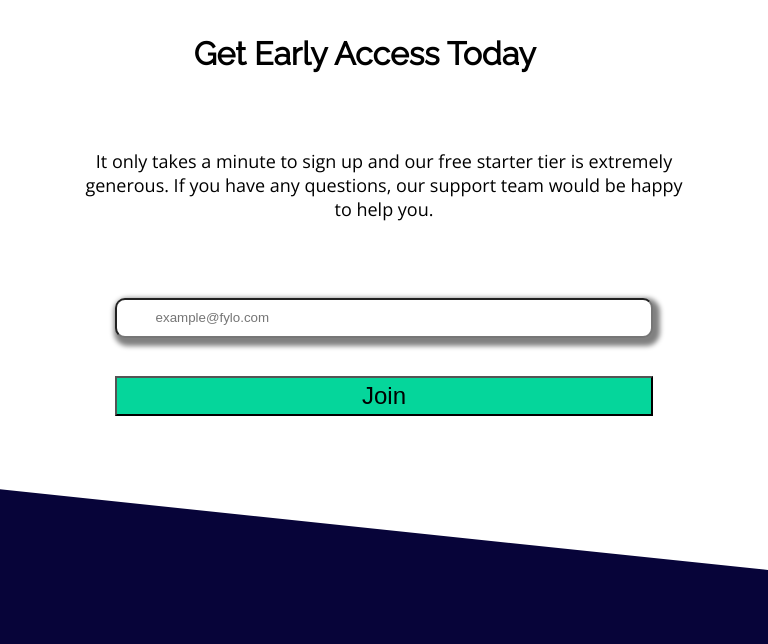
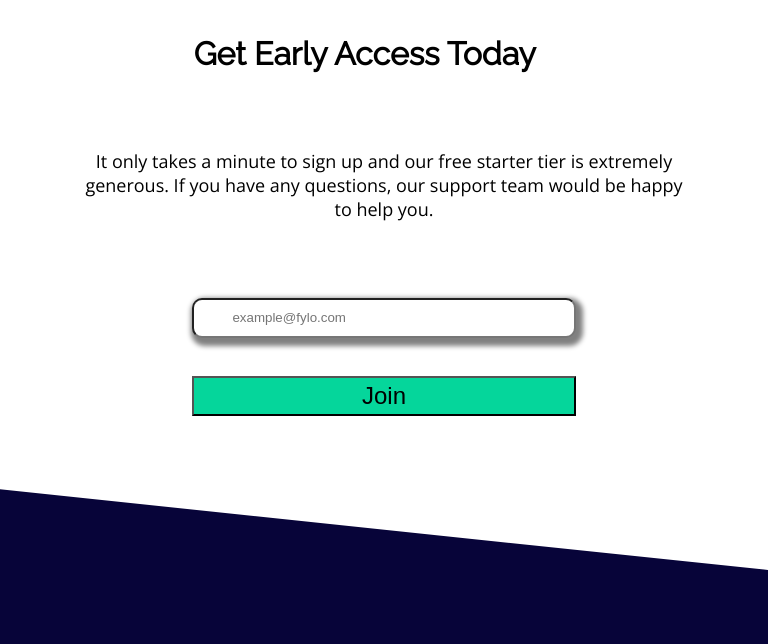
Before and after one commit to ChamuMutezva/fylo-landing-page-959253-master, a plain HTML site: page index.html in a window 768 px wide. Shown: the part 2098-2742 px from the top of the page. Drawn offline with nearby package versions, Linux system fonts and the light colour scheme.

Commit message:
feat: input buttons fix. was too wide

```diff
--- a/main.css
+++ b/main.css
@@ -267,11 +267,11 @@ footer {
     }
 
     input.emailToJoin {
-        width: 70vw;
+        width: 50vw;
     }
 
     input.btnJoin {
-        width: 70vw;
+        width: 50vw;
         margin-left: 0;
         margin-top: 5%;
     }
```
